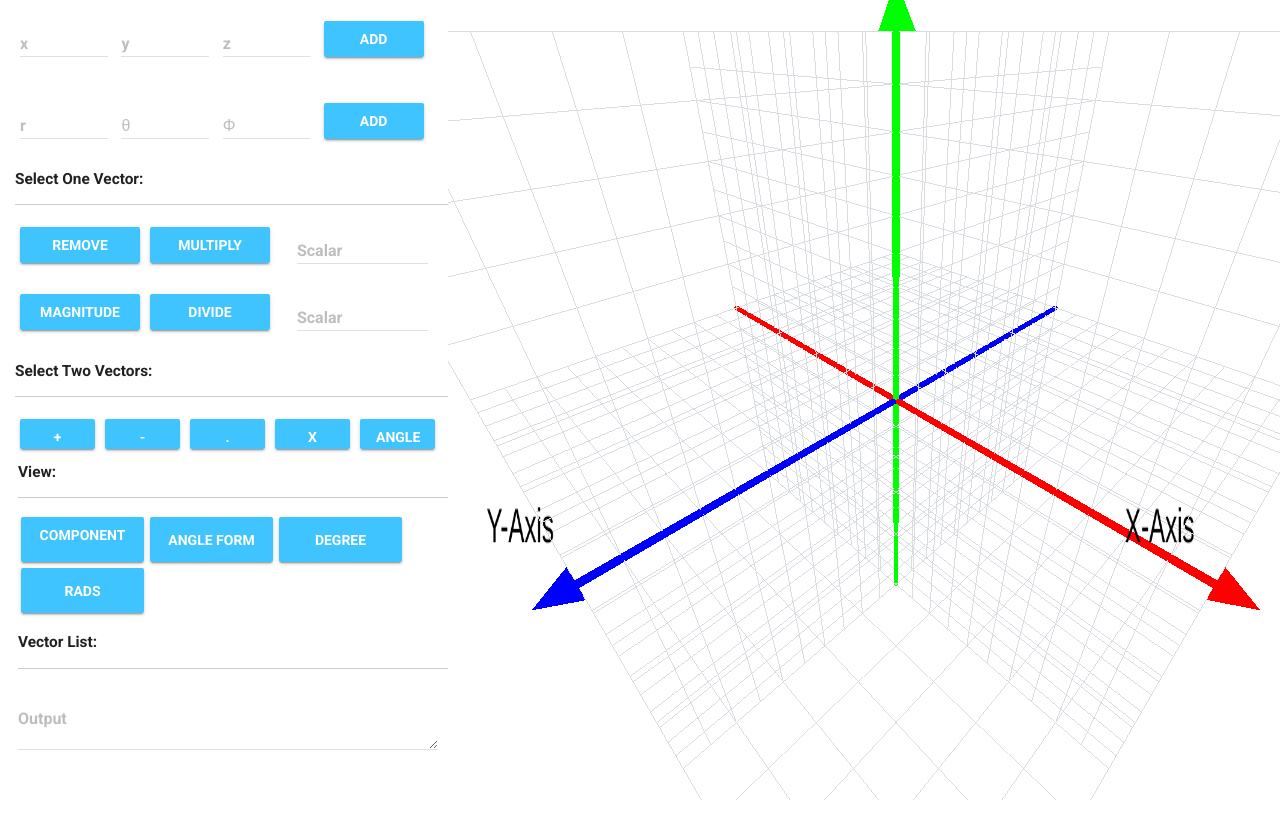
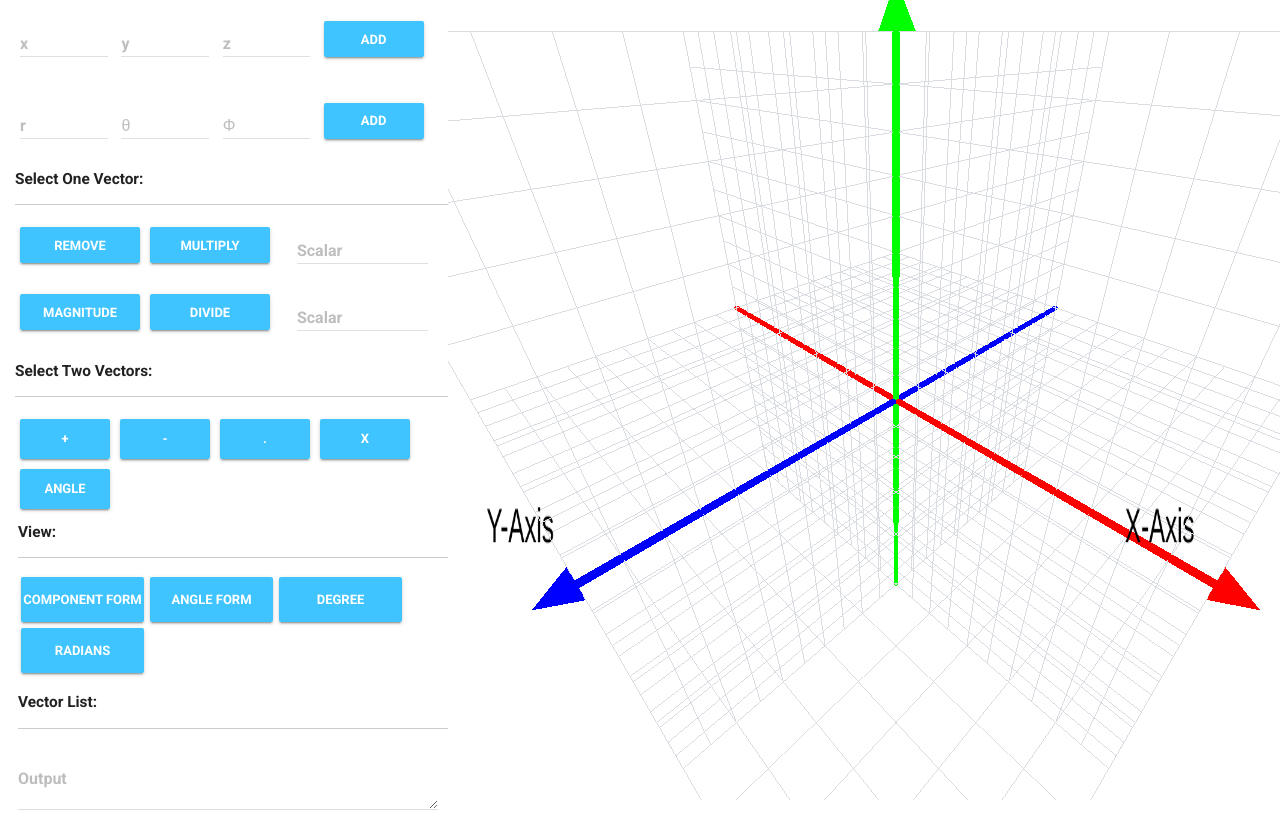
Before and after one commit to ColumbusDong/ColumbusDong.github.io, a website: page web/index.html in a window 1280 px wide. Shown: the top 838 px of the page. Before the commit the page ends 800 px from the top, so only its background shows below. Drawn offline with Linux system fonts and the light colour scheme; animation ran at ten frames a second.

Commit message:
Tweaked the GUI

```diff
--- a/web/css/index.css
+++ b/web/css/index.css
@@ -49,10 +49,11 @@ body {
 }
 
 .twoVPos{
-    width: 75px;
-    height: 30px;
+    width: 90px;
+    height: 40px;
     float: left;
     margin: 5px;
+    padding: 0;
 }
 
 .viewPos{
@@ -82,6 +83,16 @@ body {
 
 }
 
+.white{
+    font-size: 13px;
+    margin: 0;
+    padding: 0;
+    color: #ffffff;
+    text-align: center;
+    bottom: 50%;
+
+}
+
 .posText{
     display: inline-block;
     box-sizing: border-box;
--- a/web/index.html
+++ b/web/index.html
@@ -1,4 +1,3 @@
-<!DOCTYPE html>
 <!DOCTYPE html>
 <html lang="en">
 <head>
@@ -30,8 +29,8 @@
            <label class="mdl-textfield__label" for="zC">z</label>
            <!-- Button Add Component-->
            <div>
-               <button class="mdl-button mdl-js-button mdl-button--raised mdl-js-ripple-effect mdl-button--accent" id="addC" style="color: white">
-                  Add
+               <button class="mdl-button mdl-js-button mdl-button--raised mdl-js-ripple-effect mdl-button--accent" id="addC">
+                  <span class="white" >Add</span>
                </button>
            </div>
        </div>
@@ -56,8 +55,8 @@
                <label class="mdl-textfield__label" for="pA">Φ</label>
                <!-- Button Add Component-->
                <div>
-                   <button class="mdl-button mdl-js-button mdl-button--raised mdl-js-ripple-effect mdl-button--accent white" id="addA" style="color: white">
-                       Add
+                   <button class="mdl-button mdl-js-button mdl-button--raised mdl-js-ripple-effect mdl-button--accent white" id="addA" >
+                       <span class="white" >Add</span>
                    </button>
                </div>
            </div>
@@ -72,14 +71,14 @@
             <!-- 1st Row Buttons -->
             <!-- Button _Remove-->
 
-                    <button class="mdl-button mdl-js-button mdl-button--raised mdl-js-ripple-effect mdl-button--accent oneVPos" id="remove" style="color: white">
-                       Remove
+                    <button class="mdl-button mdl-js-button mdl-button--raised mdl-js-ripple-effect mdl-button--accent oneVPos" id="remove">
+                       <span class="white" >Remove</span>
                     </button>
 
             <!-- Button_Multiply -->
 
-                    <button class="mdl-button mdl-js-button mdl-button--raised mdl-js-ripple-effect mdl-button--accent oneVPos" id="multiply" style="color:white">
-                      Multiply
+                    <button class="mdl-button mdl-js-button mdl-button--raised mdl-js-ripple-effect mdl-button--accent oneVPos" id="multiply">
+                      <span class="white" >Multiply</span>
                     </button>
 
             <!-- The textfield scalar -->
@@ -91,14 +90,14 @@
             <!-- 2nd Row Button  -->
             <!-- Button _Remove-->
 
-                <button class="mdl-button mdl-js-button mdl-button--raised mdl-js-ripple-effect mdl-button--accent oneVPos" id="magnitude" style="color: white">
-                    Magnitude
+                <button class="mdl-button mdl-js-button mdl-button--raised mdl-js-ripple-effect mdl-button--accent oneVPos" id="magnitude">
+                    <span class="white" >Magnitude</span>
                 </button>
 
             <!-- Button_Multiply -->
 
-                <button class="mdl-button mdl-js-button mdl-button--raised mdl-js-ripple-effect mdl-button--accent oneVPos" id="divide" style="color: white">
-                     Divide
+                <button class="mdl-button mdl-js-button mdl-button--raised mdl-js-ripple-effect mdl-button--accent oneVPos" id="divide">
+                     <span class="white" >Divide</span>
                 </button>
 
             <!-- The textfield scalar -->
@@ -115,30 +114,30 @@
            <!-- + button -->
 
                <button class="mdl-button mdl-js-button mdl-button--raised mdl-js-ripple-effect mdl-button--accent twoVPos" id="add" style="color: white">
-                   +
+                   <span class="white" >+</span>
                </button>
 
            <!-- subtract button -->
 
-               <button class="mdl-button mdl-js-button mdl-button--raised mdl-js-ripple-effect mdl-button--accent twoVPos" id="subtract" style="color: white">
-                   -
+               <button class="mdl-button mdl-js-button mdl-button--raised mdl-js-ripple-effect mdl-button--accent twoVPos" id="subtract" >
+                   <span class="white" >-</span>
                </button>
 
            <!-- dot button -->
 
-               <button class="mdl-button mdl-js-button mdl-button--raised mdl-js-ripple-effect mdl-button--accent twoVPos" id="dot" style="color: white">
-                   .
+               <button class="mdl-button mdl-js-button mdl-button--raised mdl-js-ripple-effect mdl-button--accent twoVPos" id="dot">
+                  <span class="white" >.</span>
                </button>
            <!-- cross button -->
 
-           <button class="mdl-button mdl-js-button mdl-button--raised mdl-js-ripple-effect mdl-button--accent twoVPos" id="cross" style="color: white">
-               X
+           <button class="mdl-button mdl-js-button mdl-button--raised mdl-js-ripple-effect mdl-button--accent twoVPos" id="cross">
+               <span class="white" >X</span>
            </button>
 
            <!-- Angle -->
 
-           <button class="mdl-button mdl-js-button mdl-button--raised mdl-js-ripple-effect mdl-button--accent twoVPos" id="angle" style="color: white">
-              Angle
+           <button class="mdl-button mdl-js-button mdl-button--raised mdl-js-ripple-effect mdl-button--accent twoVPos" id="angle">
+              <span class="white" >Angle</span>
            </button>
 
        </div>
@@ -149,23 +148,23 @@
            <hr>
 
            <!-- Component Form Button -->
-           <button class="mdl-button mdl-js-button mdl-button--raised mdl-js-ripple-effect mdl-button--accent viewPos" id="componentF" style="color: white">
-               Component Form
+           <button class="mdl-button mdl-js-button mdl-button--raised mdl-js-ripple-effect mdl-button--accent viewPos" id="componentF" >
+               <span class="white" > Component Form </span>
            </button>
 
            <!-- Angle Form Buton -->
-           <button class="mdl-button mdl-js-button mdl-button--raised mdl-js-ripple-effect mdl-button--accent viewPos" id="AngleF" style="color: white">
-               Angle Form
+           <button class="mdl-button mdl-js-button mdl-button--raised mdl-js-ripple-effect mdl-button--accent viewPos" id="AngleF">
+               <span class="white" >Angle Form</span>
            </button>
 
            <!-- Degrees Button -->
-           <button class="mdl-button mdl-js-button mdl-button--raised mdl-js-ripple-effect mdl-button--accent viewPos" id="degree" style="color: white">
-               Degree
+           <button class="mdl-button mdl-js-button mdl-button--raised mdl-js-ripple-effect mdl-button--accent viewPos" id="degree">
+               <span class="white" >Degree</span>
            </button>
 
            <!-- Radians Button -->
-           <button class="mdl-button mdl-js-button mdl-button--raised mdl-js-ripple-effect mdl-button--accent viewPos" id="rads" style="color: white">
-               Rads
+           <button class="mdl-button mdl-js-button mdl-button--raised mdl-js-ripple-effect mdl-button--accent viewPos" id="rads" >
+              <span class="white" >Radians</span>
            </button>
 
 
```
